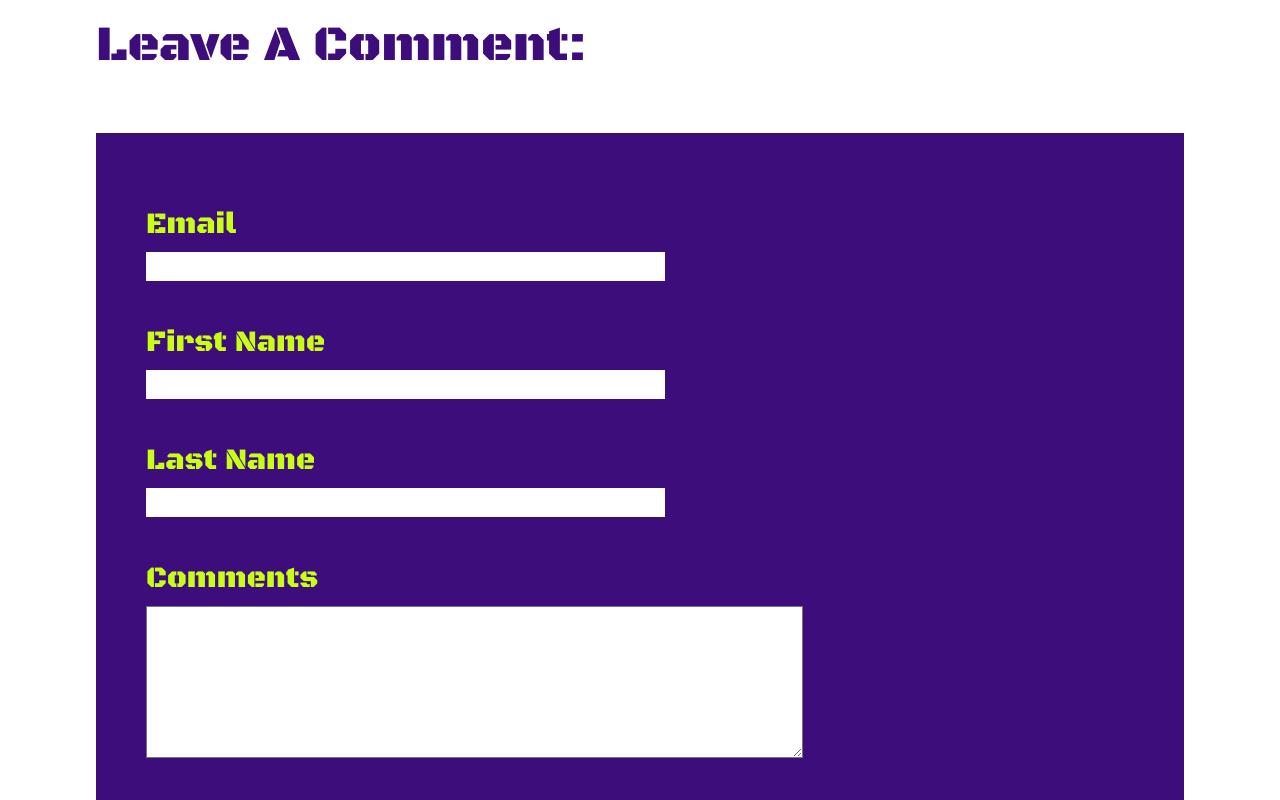
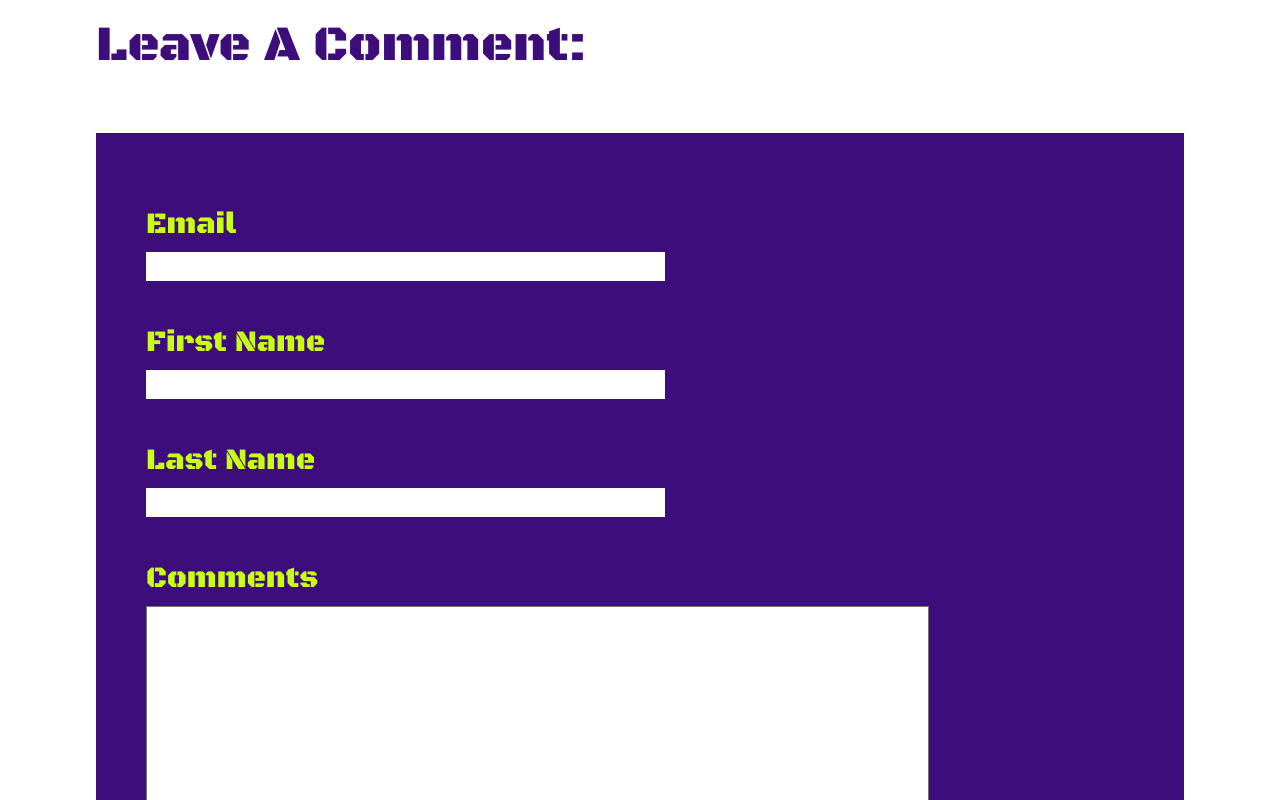
Before and after one commit to allforthe64/Mogged, a React (Vite) app in the folder mogged/: page /contact in a window 1280 px wide. Shown: the part 640-1440 px from the top of the page. Built offline with nearby package versions, Linux system fonts and the light colour scheme.

Commit message:
added useRef and clearing form

```diff
--- a/mogged/src/components/Confirmed.jsx
+++ b/mogged/src/components/Confirmed.jsx
@@ -9,7 +9,7 @@ export default function Confirmed (props) {
             <br/>
             <h1 className="acid confirmed-header">Thank You For Ordering!</h1>
             <p className="acid confirmed-text spacer-2">Thanks for placing your order with Mogged! We're <b className="acid">PUMPED </b>
-                to be bringing your high quality products and helping you ascend to <b className="acid">SWOLE CHAMPION STATUS. </b>
+                to be bringing you your high quality products and helping you ascend to <b className="acid">SWOLE CHAMPION STATUS. </b>
                 Your package should be delivered in the next 2-3 business days. What you do with them then is <b>UP TO YOU. </b>
                 Good luck soldier.
             </p>
--- a/mogged/src/components/ContactForm.jsx
+++ b/mogged/src/components/ContactForm.jsx
@@ -1,21 +1,38 @@
+import { useRef } from 'react'
+
 export default function ContactForm () {
+
+    const emailEl = useRef('')
+    const fName = useRef('')
+    const lName = useRef('')
+    const comments = useRef('')
+
+    function clearForm () {
+        emailEl.current.value = ''
+        fName.current.value = ''
+        lName.current.value = ''
+        comments.current.value = ''
+
+
+    }
+
     return (
         <div className="container spacer-bottom-4">
             <div className="contact-form-container">
                 <h2 className="spacer-4 purple contact-header-2 spacer-bottom-4">Leave A Comment:</h2>
-                <form className="contact-form purple-background spacer-bottom-5">
-                    <p className="acid form-headers spacer-3">Email</p>
-                    <input type='email' className="form-input"/>
+                <div className="contact-form purple-background spacer-bottom-5">
+                    <p className="acid form-headers spacer-3" >Email</p>
+                    <input type='email' className="form-input" ref={emailEl}/>
                     <p className='acid form-headers spacer-3'>First Name</p>
-                    <input type='text' className="form-input"/>
+                    <input type='text' className="form-input" ref={fName}/>
                     <p className='acid form-headers spacer-3'>Last Name</p>
-                    <input type='text' className="form-input"/>
+                    <input type='text' className="form-input" ref={lName}/>
                     <p className='acid form-headers spacer-3'>Comments</p>
-                    <textarea rows='10' cols='80' className="form-text spacer-bottom-3"></textarea>
+                    <textarea rows='10' cols='50' className="form-text spacer-bottom-3" ref={comments}></textarea>
                     <div className="form-button-con spacer-2">
-                        <button type="submit" className="spacer-bottom-3 form-button">Submit</button>
+                        <button className="spacer-bottom-3 form-button" onClick={() => clearForm()}>Submit</button>
                     </div>
-                </form>
+                </div>
             </div>
         </div>
     )
--- a/mogged/src/contact.css
+++ b/mogged/src/contact.css
@@ -40,11 +40,16 @@
     background-color: white;
     border: none;
     width: 50%;
+    color: black;
+    padding-left: 15px;
 }
 
 .form-text {
     margin-top: 15px;
     background-color: white;
+    color: black;
+    font-size: 25px;
+    padding-left: 15px;
 }
 
 .form-button-con {
```
